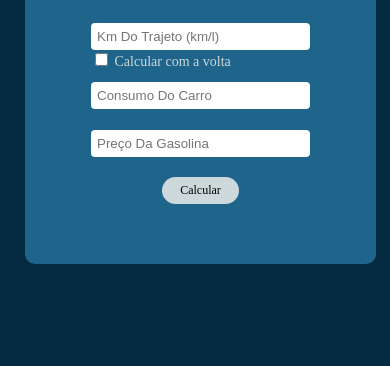
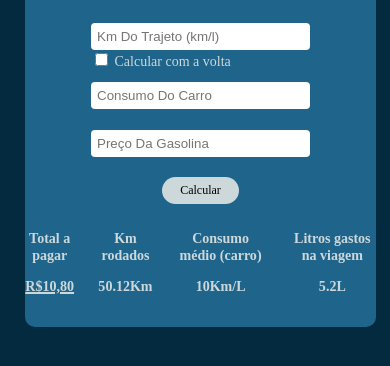
Before and after one commit to mahthviana/DriveCostCalculator, a plain HTML site: page index.html in a window 390 px wide. Shown: the part 280-646 px from the top of the page. Drawn offline with Linux system fonts and the light colour scheme; a web font is replaced by a local one.

Commit message:
site responsivo

```diff
--- a/index.html
+++ b/index.html
@@ -31,7 +31,28 @@
         <input id="preco" type="number" step="0.01" min="0" placeholder="Preço Da Gasolina">
 
         <input id="calcular" type="button" value="Calcular" onclick="calcular()">
-        <div id="resultado"></div>
+        <div id="resultado">
+            <section id="campos">
+                <div id="totalpagar">
+                    <h3>
+                        <strong>Total a pagar</strong>
+                    </h3>
+                    <h3 id="valor">R$10,80</h3>
+                </div>
+                <div id="kmrodados">
+                    <h3>Km rodados</h3>
+                    <h3>50.12Km</h3>
+                </div>
+                <div id="consumomedio">
+                    <h3>Consumo médio (carro)</h3>
+                    <h3>10Km/L</h3>
+                </div>
+                <div id="litrosgastos">
+                    <h3>Litros gastos na viagem</h3>
+                    <h3>5.2L</h3>
+                </div>
+            </section>
+        </div>
     </main>
 
     <script src="main.js"></script>
--- a/style.css
+++ b/style.css
@@ -12,8 +12,6 @@
 }
 
 
-
-
 body {
     margin: 0;
     padding: 0;
@@ -24,11 +22,11 @@ body {
 
     font-family: Parkinsans, "sans-serif";
 
-    margin: 100px 250px;
+    margin:15px 250px;
 
     background-color: var(--prussian-blue);
 
-
+    overflow: hidden;
 }
 
 header {
@@ -45,7 +43,7 @@ header {
     border-radius: 10px 10px 0 0;
 }
 
-h3 {
+header > h3 {
     margin-top: -1rem;
 
     text-transform: uppercase;
@@ -59,7 +57,7 @@ main {
     align-items: center;
 
     row-gap: 1rem;
-    padding-bottom: 4rem;
+    padding-bottom: 1.5rem;
 
     background-color: var(--prussian-blue-light);
     border-radius: 0 0 10px 10px;
@@ -116,6 +114,23 @@ input[type="number"]::-webkit-inner-spin-button {
     margin-bottom: 0.7rem;
 }
 
+#resultado > #campos {
+    display: flex;
+    flex-direction: row;
+    column-gap: 2rem;
+
+    text-align: center;
+    color: var(--title-color);
+    font-size: 1rem;
+}
+
+#resultado > #campos > #totalpagar {
+    font-size: 1rem;
+}
+#resultado > #campos > #totalpagar > #valor{
+    text-decoration: 2.4px underline;
+}
+
 @media (max-width: 768px) {
     :root {
         font-size: 12px;
@@ -125,6 +140,9 @@ input[type="number"]::-webkit-inner-spin-button {
         width: 90%;
         overflow: none;
         margin: 150px 25px;
+
+
+        overflow: hidden;
     }
 
     header {
```
